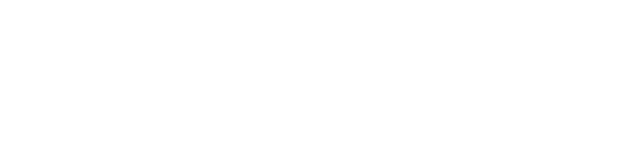
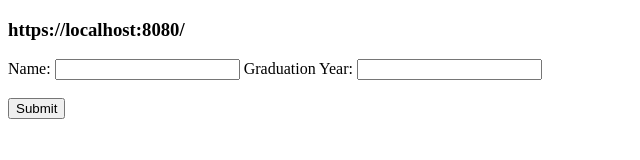
Before and after one commit to acciojob/sharable-urls-Mahi-Shrma, a website: page main.html in a window 1280 px wide. Shown: the whole page, without its empty margins (0-640 px from the left). Drawn offline with Linux system fonts and the light colour scheme.

Commit message:
created a submission

```diff
--- a/main.html
+++ b/main.html
@@ -1,8 +1,16 @@
 <!DOCTYPE html>
 <html>
   <body>
+
+<h3 id="url">https://localhost:8080/</h3>
+	Name:
+<input type="text" id="name" name="name">
+	Graduation Year:
+	<input type="number" id="year" name="year">
+	<br><br>
+	<button id="button" onclick="changeURL()">Submit</button>
+
     <script type="text/javascript" src="./script.js">
 </script>
   </body>
-
 </html>
--- a/script.js
+++ b/script.js
@@ -1 +1,16 @@
 // your code here
+const name=document.getElementById("name").value;
+const year=document.getElementById("year").value;
+const btn=document.getElementById("button");
+const h3=document.getElementById("url");
+
+function changeURL() {
+	const queryString="";
+	// if(name.textContent!=""){
+	// 	queryString=`?name=${name.textContent}`;
+	// }
+	// if(year.textContent!=""){
+	// 	queryString=`&year=${year.textContent}`;
+	// }
+	h3.textContent=`https://localhost:8080/${queryString}`
+}
```
